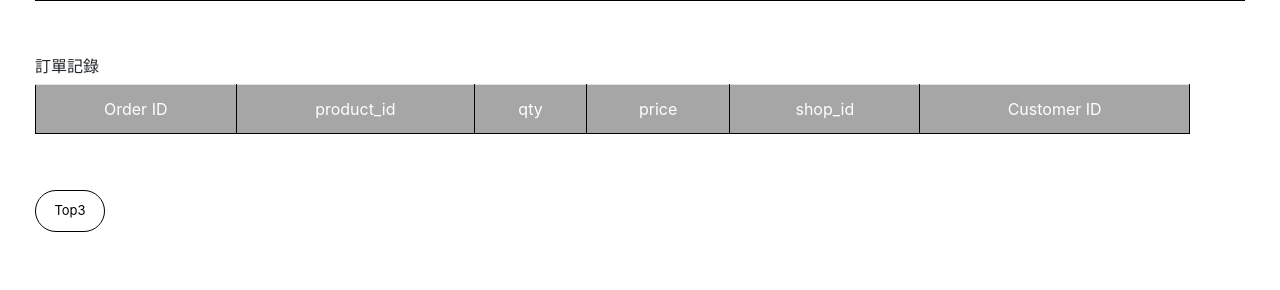
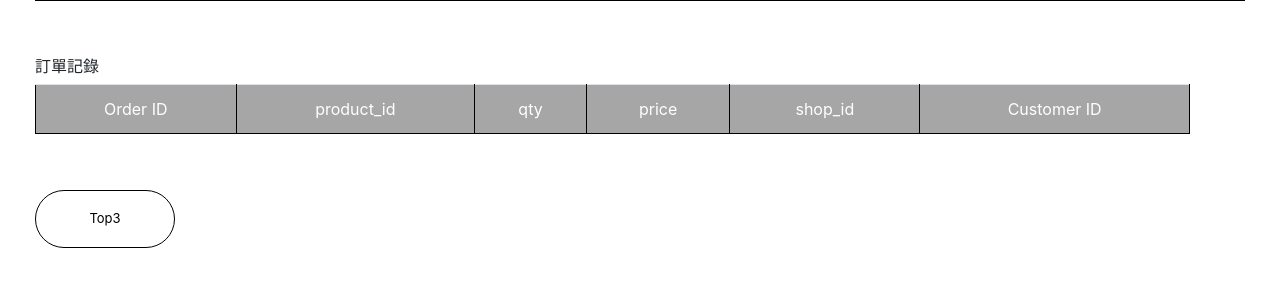
Before and after one commit to ArthurWuTW/test, a Django app: page / in a window 1280 px wide. Shown: the part 214-504 px from the top of the page. Run offline with Django 3.2, Linux system fonts and the light colour scheme; data that the repository does not hold is empty; some libraries are stand-ins or nearby versions; some web fonts are replaced.

Commit message:
Top3 draft

```diff
--- a/new_app/templates/page.html
+++ b/new_app/templates/page.html
@@ -216,10 +216,10 @@ table{
 .custom-btn{
   background-color:white;
   color: black;
-  padding: 10px;
+  padding: 18px;
   border-radius: 40px;
   font-size: 13px;
-  width: 70px;
+  width: 140px;
   border: 1px solid black;
 }
 
--- a/new_app/urls.py
+++ b/new_app/urls.py
@@ -5,4 +5,7 @@ urlpatterns = [
     path('',
         views.Page.as_view(),
         name='page'),
+    path('calculateTopThree',
+        views.CalculateTopThree.as_view(),
+        name='calculateTopThree'),
 ]
--- a/new_app/views.py
+++ b/new_app/views.py
@@ -1,5 +1,5 @@
 from django.shortcuts import render, redirect
-from django.http import HttpResponse
+from django.http import HttpResponse, JsonResponse
 
 # Create your views here.
 from django.views import View
@@ -89,3 +89,13 @@ class Page(View):
         render_dict['orders'] = order_array
         render_dict['status'] = request.POST.get('status')
         return render(self.request, 'page.html', render_dict)
+
+class CalculateTopThree(View):
+    def get(self, request):
+
+        top3_order = Order.objects.raw('''SELECT id, product_id, SUM(qty) AS sum_number FROM new_app_order GROUP BY product_id ORDER BY sum_number DESC LIMIT 3;''')
+
+        for order in top3_order:
+            print(order.product_id)
+
+        return HttpResponse("asdf")
```
